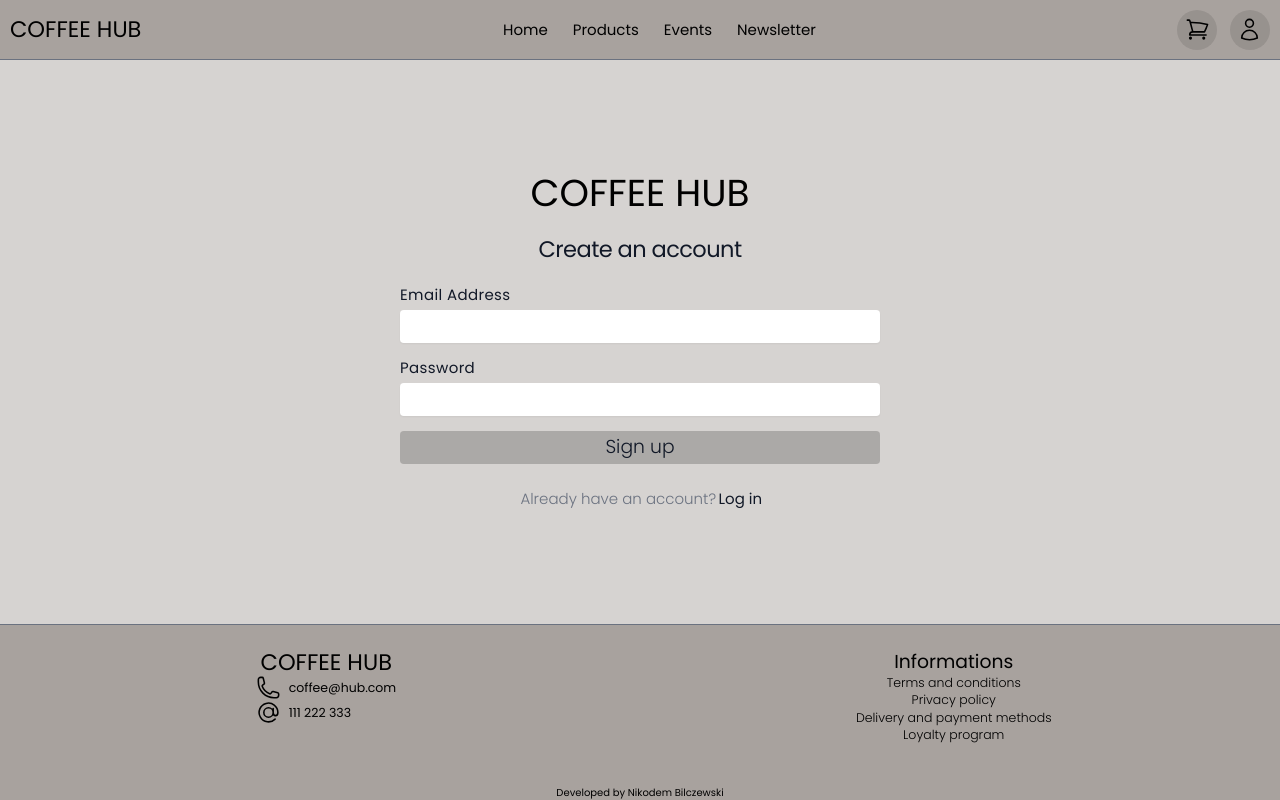
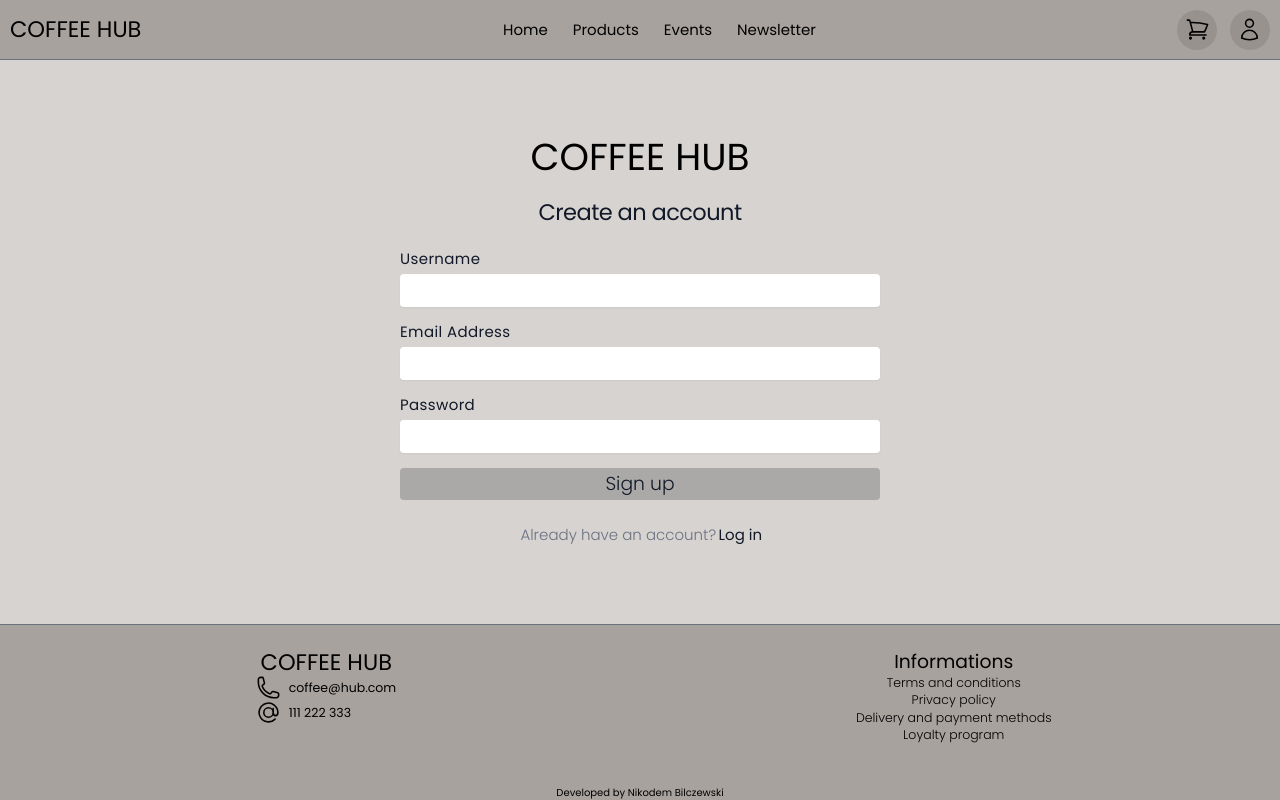
Before and after one commit to nikodem-bilczewski/ecommerce-coffee, a React (Vite) app: page /signup in a window 1280 px wide. Built offline with nearby package versions, Linux system fonts and the light colour scheme; no server answers.

Commit message:
fix: change AuthForm to utilize new AuthContext and authAPI

```diff
--- a/src/components/molecules/AuthForm/authSchema.ts
+++ b/src/components/molecules/AuthForm/authSchema.ts
@@ -1,9 +1,18 @@
 import { object, string } from 'zod'
 
 export const authSchema = object({
+  username: string()
+    .min(1, 'Username is required')
+    .max(15, 'Username must be between 1-15 characters')
+    .optional(),
   email: string()
     .min(1, 'Email address is required')
-    .email('Email address is invalid'),
+    .email('Email address is invalid')
+    .optional(),
+  identifier: string()
+    .min(1, 'Email address is required')
+    .email('Email address is invalid')
+    .optional(),
   password: string()
     .min(1, 'Password is required')
     .min(12, 'Password must be more than 12 characters')
--- a/src/components/molecules/AuthForm/index.tsx
+++ b/src/components/molecules/AuthForm/index.tsx
@@ -22,7 +22,15 @@ const AuthForm = ({ isLogInForm = false }: AuthFormProps) => {
           action='#'
           method='POST'
         >
-          <Input label='Email Address' type='email' name='email' />
+          {!isLogInForm && (
+            <div className='flex flex-col gap-6'>
+              <Input label='Username' type='text' name='username' />
+              <Input label='Email Address' type='email' name='email' />
+            </div>
+          )}
+          {isLogInForm && (
+            <Input label='Email Address' type='email' name='identifier' />
+          )}
           <Input label='Password' type='password' name='password' />
           {isLogInForm && (
             <div className='flex justify-end'>
--- a/src/components/molecules/AuthForm/useAuthForm.ts
+++ b/src/components/molecules/AuthForm/useAuthForm.ts
@@ -1,15 +1,15 @@
 import { zodResolver } from '@hookform/resolvers/zod'
 import { useMutation } from '@tanstack/react-query'
-import { AuthContext } from 'contexts/AuthContext'
-import { useContext } from 'react'
 import { SubmitHandler, useForm } from 'react-hook-form'
+
+import useAuthContext from 'contexts/AuthContext/useAuthContext'
 import { logInFn, signUpFn } from 'services/auth'
 
 import { AuthFormProps, FormInput } from './AuthForm.types'
 import { authSchema } from './authSchema'
 
 const useAuthForm = ({ isLogInForm = false }: AuthFormProps) => {
-  const { logIn } = useContext(AuthContext)
+  const { logIn } = useAuthContext()
 
   const mutationFn = isLogInForm ? logInFn : signUpFn
 
@@ -21,6 +21,7 @@ const useAuthForm = ({ isLogInForm = false }: AuthFormProps) => {
     mutationFn,
     onSuccess: (userData) => {
       logIn(userData)
+      methods.reset()
     },
   })
 
@@ -30,7 +31,6 @@ const useAuthForm = ({ isLogInForm = false }: AuthFormProps) => {
 
   const onSubmit: SubmitHandler<FormInput> = async (userData) => {
     performMutation(userData)
-    methods.reset()
   }
 
   return {
```
